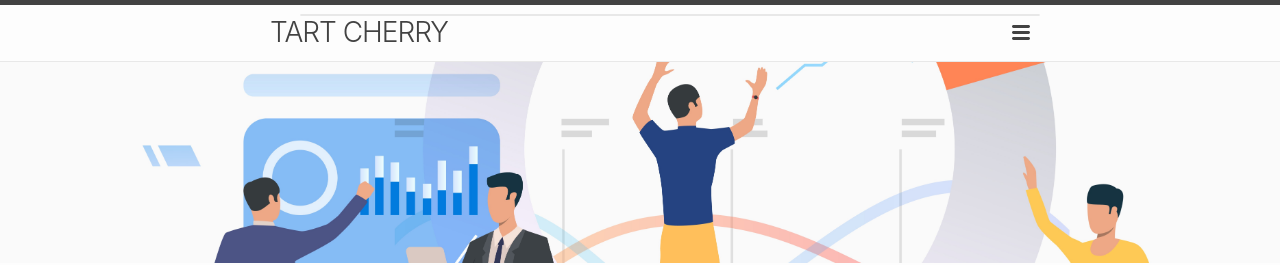
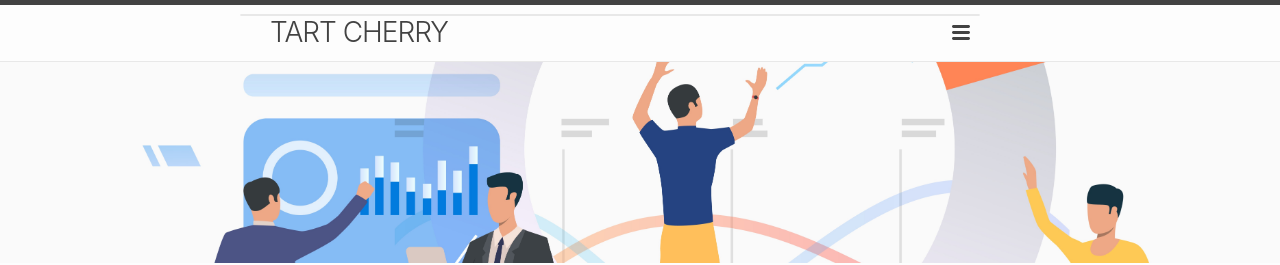
Before and after one commit to ytyimin/tart-cherry, a Jekyll site: the page built from index.markdown, in a window 1280 px wide. Shown: the top 265 px of the page. Built offline with Jekyll 4.4.1, drawn with Linux system fonts in a browser that asks for light colours.

Commit message:
Update _layout.scss

```diff
--- a/_sass/minima/_layout.scss
+++ b/_sass/minima/_layout.scss
@@ -31,7 +31,7 @@
 .site-nav {
   position: relative;
   top: 9px;
-  left: $spacing-unit;
+  right: $spacing-unit;
   background-color: $background-color;
   border: 1px solid $grey-color-light;
   border-radius: 5px;
```
